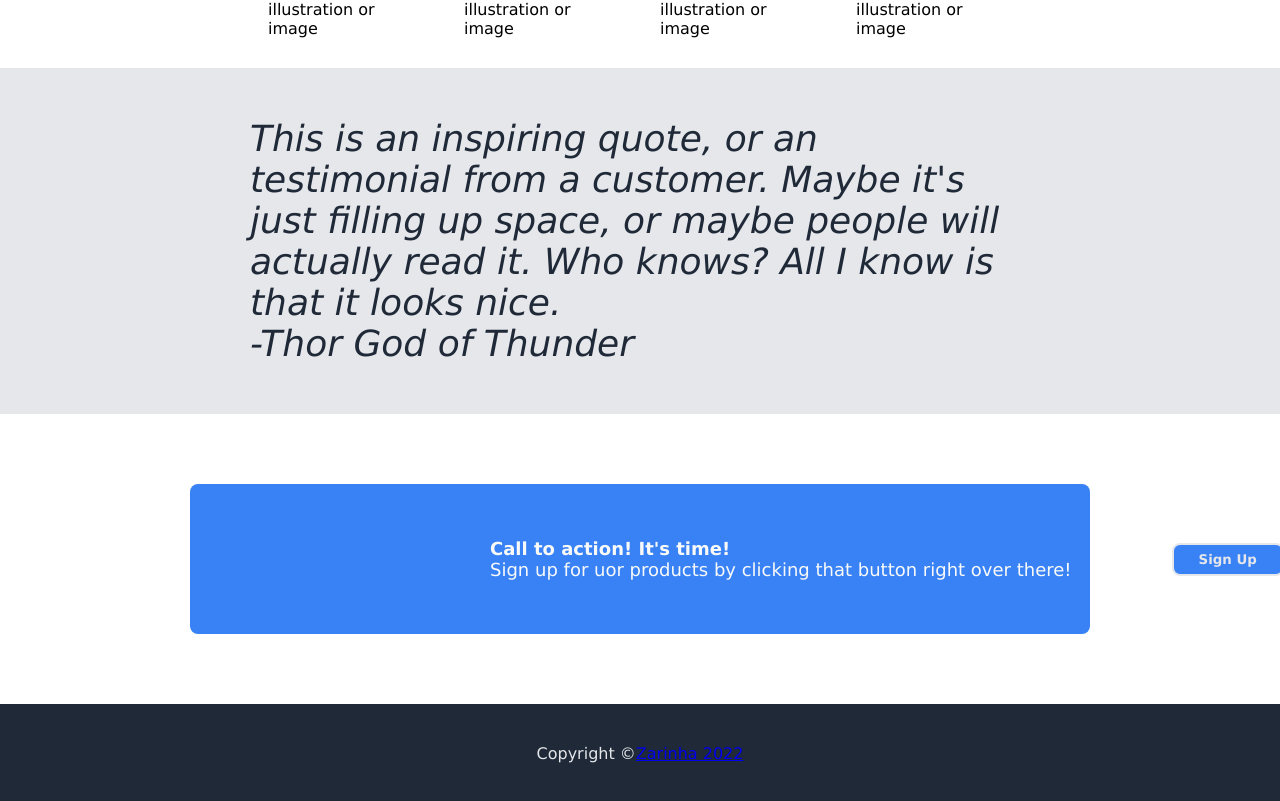
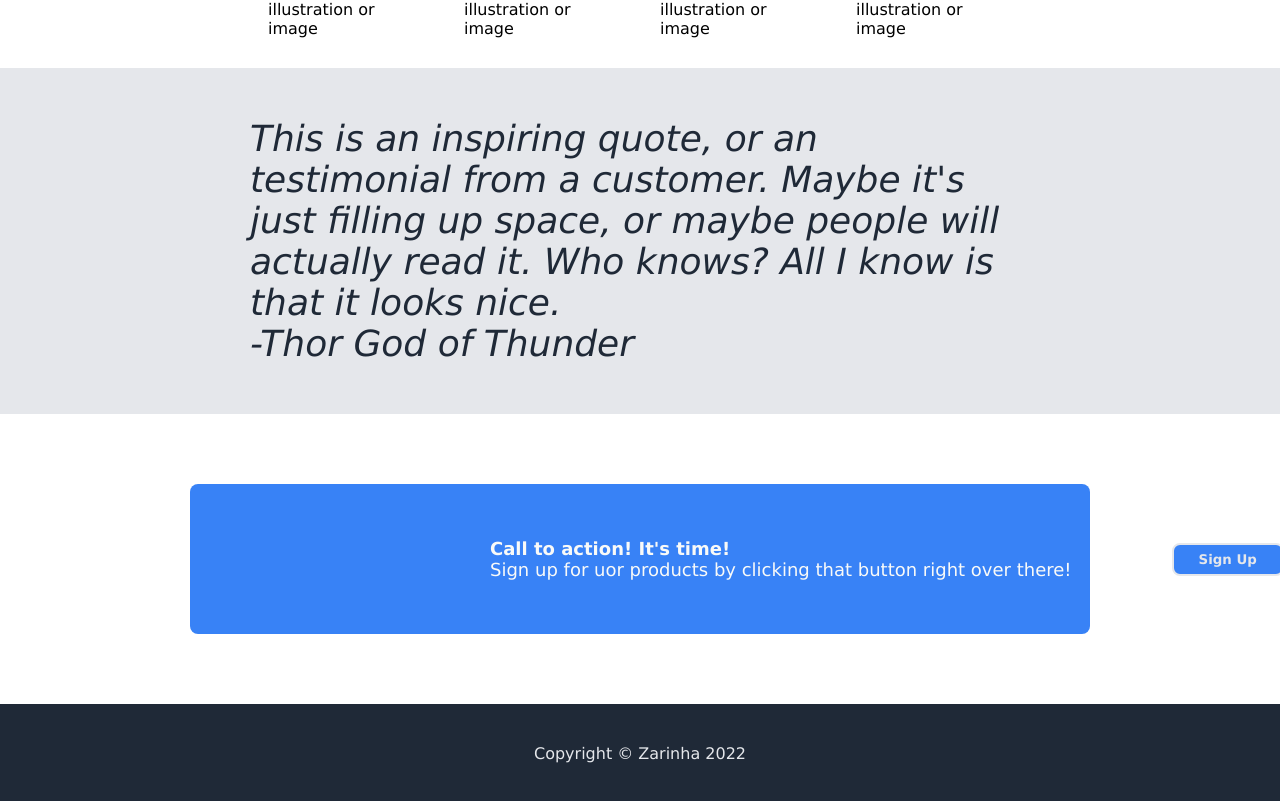
Before and after one commit to Zarinha/PROJECT-LANDING-PAGE, a plain HTML site: page index.html in a window 1280 px wide. Shown: the part 887-1688 px from the top of the page. Drawn offline with Linux system fonts and the light colour scheme.

Commit message:
add link in footer

```diff
--- a/index.html
+++ b/index.html
@@ -67,6 +67,6 @@
     </div>
     </body>
     <footer>
-        Copyright © <a href="https://github.com/Zarinha">Zarinha 2022</a>
+        Copyright © <a href="https://github.com/Zarinha">&nbsp;Zarinha</a> &nbsp;2022
     </footer>
 </html>
--- a/style.css
+++ b/style.css
@@ -161,3 +161,8 @@ footer {
     background-color:#1f2937;
     color: #e5e7eb;
 }
+
+a {
+    text-decoration:none;
+    color: #e5e7eb;
+}
```
